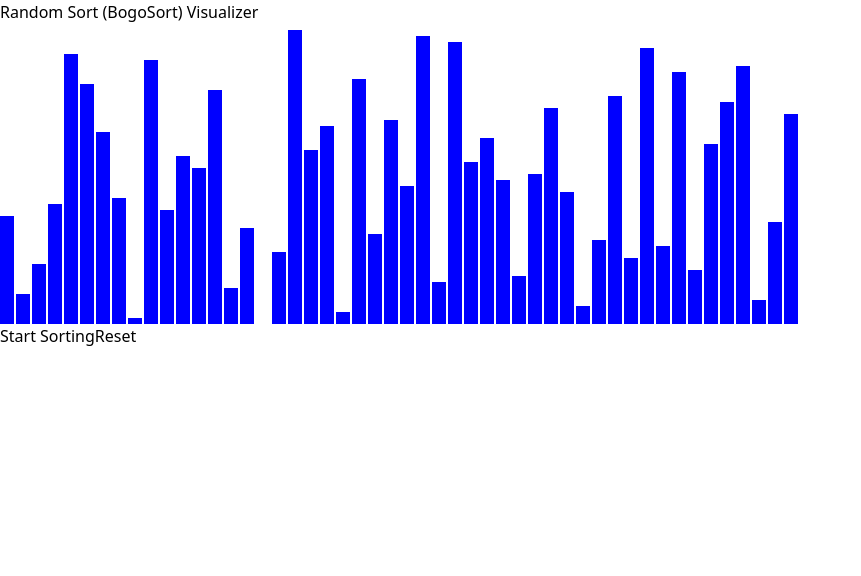
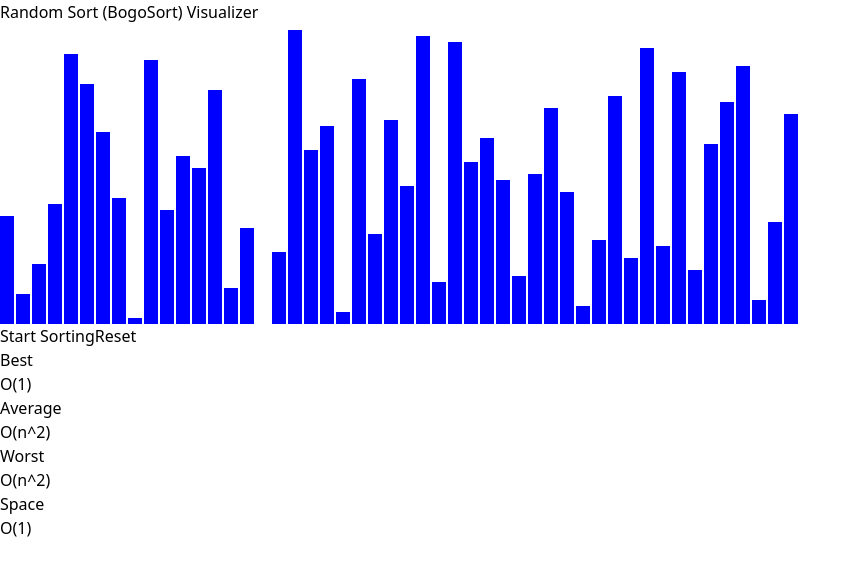
Before and after one commit to KianAnd19/sort, a React (Vite) app in the folder sort-viz/: page /#/random-sort in a window 1280 px wide. Shown: the top 576 px of the page, without its empty margins (0-861 px from the left). Built offline with nearby package versions, Linux system fonts and the light colour scheme.

Commit message:
Added complexties for all the sorts so far, isnt pretty though

```diff
--- /dev/null
+++ b/sort-viz/src/components/Complexity.jsx
@@ -0,0 +1,21 @@
+import React from 'react';
+
+const ComplexityBox = ({ label, complexity }) => (
+    <div className="border border-gray-300 rounded p-2 text-center bg-white">
+        <p className="font-bold">{label}</p>
+        <p>{complexity}</p>
+    </div>
+);
+
+const Complexity = ({ best, average, worst, space }) => {
+    return (
+        <div className="mt-4 p-4 bg-slate-200 rounded-lg grid grid-cols-2 gap-4 md:grid-cols-4">
+            <ComplexityBox label="Best" complexity={best} />
+            <ComplexityBox label="Average" complexity={average} />
+            <ComplexityBox label="Worst" complexity={worst} />
+            <ComplexityBox label="Space" complexity={space} />
+        </div>
+    );
+};
+
+export default Complexity;
--- a/sort-viz/src/pages/BubbleSort.jsx
+++ b/sort-viz/src/pages/BubbleSort.jsx
@@ -1,5 +1,6 @@
 import React from 'react';
 import SortingVisualizer from '../components/SortingVisualizer';
+import Complexity from '../components/Complexity';
 import { bubbleSort } from '../hooks/useSort';
 
 const BubbleSort = () => {
@@ -7,6 +8,13 @@ const BubbleSort = () => {
     <div class="bg-slate-200">
       <h1 class="text-xl text-center font-bold">Bubble Sort Visualizer</h1>
       <SortingVisualizer sortAlgorithm={bubbleSort} />
+
+      <Complexity
+        best="O(n)"
+        average="O(n^2)"
+        worst="O(n^2)"
+        space="O(1)"
+      />
     </div>
   );
 };
--- a/sort-viz/src/pages/BucketSort.jsx
+++ b/sort-viz/src/pages/BucketSort.jsx
@@ -1,6 +1,7 @@
 // src/pages/BucketSortPage.jsx
 import React from 'react';
 import SortingVisualizer from '../components/SortingVisualizer';
+import Complexity from '../components/Complexity';
 import { bucketSort } from '../hooks/useSort';
 
 const BucketSort = () => {
@@ -8,6 +9,12 @@ const BucketSort = () => {
     <div class="bg-slate-200">
       <h1 class="text-xl text-center font-bold">Bucket Sort Visualizer</h1>
       <SortingVisualizer sortAlgorithm={bucketSort} />
+      <Complexity
+        best="O(n+k)"
+        average="O(n+k)"
+        worst="O(n^2)"
+        space="O(n)"
+      />
     </div>
   );
 };
--- a/sort-viz/src/pages/CountingSort.jsx
+++ b/sort-viz/src/pages/CountingSort.jsx
@@ -1,5 +1,6 @@
 import React from 'react';
 import SortingVisualizer from '../components/SortingVisualizer';
+import Complexity from '../components/Complexity';
 import { countingSort } from '../hooks/useSort';
 
 const CountingSort = () => {
@@ -7,6 +8,12 @@ const CountingSort = () => {
     <div class="bg-slate-200">
       <h1 class="text-xl text-center font-bold">Counting Sort Visualizer</h1>
       <SortingVisualizer sortAlgorithm={countingSort} />
+      <Complexity
+        best="O(n+k)"
+        average="O(n+k)"
+        worst="O(n+k)"
+        space="O(k)"
+      />
     </div>
   );
 };
--- a/sort-viz/src/pages/HeapSort.jsx
+++ b/sort-viz/src/pages/HeapSort.jsx
@@ -1,6 +1,7 @@
 // src/pages/HeapSortPage.jsx
 import React from 'react';
 import SortingVisualizer from '../components/SortingVisualizer';
+import Complexity from '../components/Complexity';
 import { heapSort } from '../hooks/useSort';
 
 const HeapSort = () => {
@@ -8,6 +9,12 @@ const HeapSort = () => {
     <div class="bg-slate-200">
       <h1 class="text-xl text-center font-bold">Heap Sort Visualizer</h1>
       <SortingVisualizer sortAlgorithm={heapSort} />
+      <Complexity
+        best="O(nlog(n))"
+        average="O(nlog(n))"
+        worst="O(nlog(n))"
+        space="O(1)"
+      />
     </div>
   );
 };
--- a/sort-viz/src/pages/InsertionSort.jsx
+++ b/sort-viz/src/pages/InsertionSort.jsx
@@ -1,5 +1,6 @@
 import React from 'react';
 import SortingVisualizer from '../components/SortingVisualizer';
+import Complexity from '../components/Complexity';
 import { insertionSort } from '../hooks/useSort';
 
 const InsertionSort = () => {
@@ -7,6 +8,12 @@ const InsertionSort = () => {
     <div class="bg-slate-200">
       <h1 class="text-xl text-center font-bold">Bubble Sort Visualizer</h1>
       <SortingVisualizer sortAlgorithm={insertionSort} />
+      <Complexity
+        best="O(n)"
+        average="O(n^2)"
+        worst="O(n^2)"
+        space="O(1)"
+      />
     </div>
   );
 };
--- a/sort-viz/src/pages/MergeSort.jsx
+++ b/sort-viz/src/pages/MergeSort.jsx
@@ -1,5 +1,6 @@
 import React from 'react';
 import SortingVisualizer from '../components/SortingVisualizer';
+import Complexity from '../components/Complexity';
 import { mergeSort } from '../hooks/useSort';
 
 const MergeSort = () => {
@@ -7,6 +8,12 @@ const MergeSort = () => {
     <div class="bg-slate-200">
       <h1 class="text-xl text-center font-bold">Merge Sort Visualizer</h1>
       <SortingVisualizer sortAlgorithm={mergeSort} />
+      <Complexity
+        best="O(nlog(n))"
+        average="O(nlog(n))"
+        worst="O(nlog(n))"
+        space="O(n)"
+      />
     </div>
   );
 };
--- a/sort-viz/src/pages/QuickSort.jsx
+++ b/sort-viz/src/pages/QuickSort.jsx
@@ -1,5 +1,6 @@
 import React from 'react';
 import SortingVisualizer from '../components/SortingVisualizer';
+import Complexity from '../components/Complexity';
 import { quickSort } from '../hooks/useSort';
 
 const QuickSort = () => {
@@ -7,6 +8,12 @@ const QuickSort = () => {
     <div class="bg-slate-200">
       <h1 class="text-xl text-center font-bold">Quick Sort Visualizer</h1>
       <SortingVisualizer sortAlgorithm={quickSort} />
+      <Complexity
+        best="O(nlog(n))"
+        average="O(nlog(n))"
+        worst="O(n^2)"
+        space="O(n)"
+      />
     </div>
   );
 };
--- a/sort-viz/src/pages/RadixSort.jsx
+++ b/sort-viz/src/pages/RadixSort.jsx
@@ -1,6 +1,7 @@
 // src/pages/RadixSortPage.jsx
 import React from 'react';
 import SortingVisualizer from '../components/SortingVisualizer';
+import Complexity from '../components/Complexity';
 import { radixSort } from '../hooks/useSort';
 
 const RadixSort = () => {
@@ -8,6 +9,12 @@ const RadixSort = () => {
     <div class="bg-slate-200">
       <h1 class="text-xl text-center font-bold">Radix Sort Visualizer</h1>
       <SortingVisualizer sortAlgorithm={radixSort} />
+      <Complexity
+        best="O(nk)"
+        average="O(nk)"
+        worst="O(nk)"
+        space="O(n + k)"
+      />
     </div>
   );
 };
--- a/sort-viz/src/pages/RandomSort.jsx
+++ b/sort-viz/src/pages/RandomSort.jsx
@@ -1,5 +1,6 @@
 import React from 'react';
 import SortingVisualizer from '../components/SortingVisualizer';
+import Complexity from '../components/Complexity';
 import { randomSort } from '../hooks/useSort';
 
 const RandomSortPage = () => {
@@ -7,6 +8,12 @@ const RandomSortPage = () => {
     <div class="bg-slate-200">
       <h1 class="text-xl text-center font-bold">Random Sort (BogoSort) Visualizer</h1>
       <SortingVisualizer sortAlgorithm={randomSort} />
+      <Complexity
+        best="O(1)"
+        average="O(n^2)"
+        worst="O(n^2)"
+        space="O(1)"
+      />
     </div>
   );
 };
--- a/sort-viz/src/pages/SelectionSort.jsx
+++ b/sort-viz/src/pages/SelectionSort.jsx
@@ -1,5 +1,6 @@
 import React from 'react';
 import SortingVisualizer from '../components/SortingVisualizer';
+import Complexity from '../components/Complexity';
 import { selectionSort } from '../hooks/useSort';
 
 const SelectionSort = () => {
@@ -7,6 +8,13 @@ const SelectionSort = () => {
     <div class="bg-slate-200">
       <h1 class="text-xl text-center font-bold">Selection Sort Visualizer</h1>
       <SortingVisualizer sortAlgorithm={selectionSort} />
+
+      <Complexity
+        best="O(n^2)"
+        average="O(n^2)"
+        worst="O(n^2)"
+        space="O(1)"
+      />
     </div>
   );
 };
--- a/sort-viz/src/pages/ShellSort.jsx
+++ b/sort-viz/src/pages/ShellSort.jsx
@@ -1,5 +1,6 @@
 import React from 'react';
 import SortingVisualizer from '../components/SortingVisualizer';
+import Complexity from '../components/Complexity';
 import { shellSort } from '../hooks/useSort';
 
 const ShellSort = () => {
@@ -7,6 +8,12 @@ const ShellSort = () => {
     <div class="bg-slate-200">
       <h1 class="text-xl text-center font-bold">Shell Sort Visualizer</h1>
       <SortingVisualizer sortAlgorithm={shellSort} />
+      <Complexity
+        best="O(nlog(n))"
+        average="O(nlog(n))"
+        worst="O(n^2)"
+        space="O(1)"
+      />
     </div>
   );
 };
```
